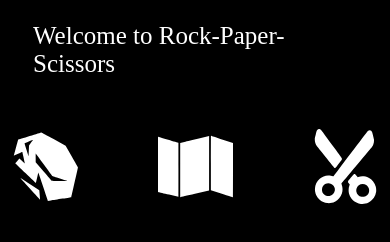
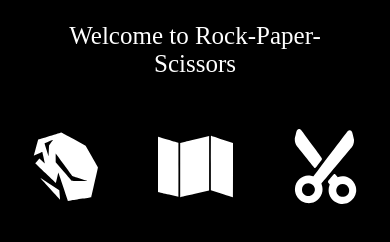
Before and after one commit to fanisvl/rock-paper-scissors, a plain HTML site: page index.html in a window 390 px wide. Shown: the part 308-550 px from the top of the page. Drawn offline with Linux system fonts and the light colour scheme.

Commit message:
Modify css to be more mobile friendly

```diff
--- a/style.css
+++ b/style.css
@@ -1,5 +1,6 @@
 body {
     background-color: black;
+    text-align: center;
 }
 
 #result {
@@ -22,7 +23,7 @@ body {
 
 #button-container {
     display: flex;
-    gap: 50px;
+    gap: 30px;
     padding: 15px;
 }
 
```
